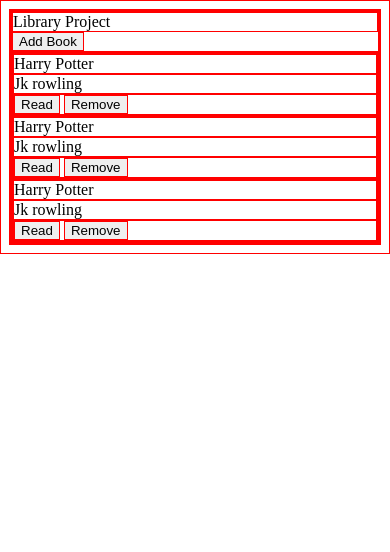
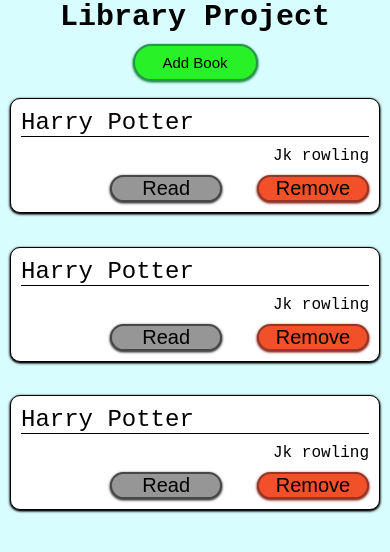
Before and after one commit to Unstable-Groot/odin-library, a plain HTML site: page index.html in a window 390 px wide. Drawn offline with Linux system fonts and the light colour scheme.

Commit message:
Implimented styling for mobile devices

```diff
--- a/style.css
+++ b/style.css
@@ -1,4 +1,127 @@
+
 * {
-    border: 1px solid red;
+    padding: 0;
+    margin: 0;
+    /*border: 1px solid red;*/
     box-sizing: border-box;
 }
+
+body {
+    font-family: 'Courier New', Courier, monospace;
+    background-color: #d8fdff;
+}
+
+.info-container {
+    display: flex;
+    flex-direction: column;
+    justify-content: space-between;
+    align-items: center;
+    gap: 0.625rem;
+    padding: 0 0.625rem;
+}
+
+.info-container header {
+    font-size: 1.875rem;
+    text-align: center;
+    font-weight: 800;
+}
+
+.info-container button {
+    font-size: 0.938rem;
+    width: 7.813rem;
+    padding: .5rem;
+
+    /* color controls */
+    --add-button-color: #28f128;
+    --add-button-border-color: rgb(42, 148, 77);
+    background-color: var(--add-button-color);
+    box-shadow: 0 1px 3px var(--add-button-border-color), 0 1px 2px var(--add-button-border-color);
+    border: 2px solid var(--add-button-border-color);
+    border-radius: 1.875rem;
+}
+
+.book-container {
+    display: grid;
+    grid-template-columns: 1fr;
+    grid-auto-rows: 1fr;
+}
+
+.book {
+    margin: clamp(0.625rem, 2vh, 1.25rem) 0.625rem;
+
+    /* color controls */
+    --book-bg-color: #ffffff;
+    --book-border-color: rgb(3, 3, 3);
+    background-color: var(--book-bg-color);
+    box-shadow: 0 1px 3px var(--book-border-color), 0 1px 2px var(--book-border-color);
+    border: 1px solid var(--book-border-color);
+    border-radius: 10px;
+}
+
+.book > * {
+    margin: .625rem;
+}
+
+.title {
+    font-size:1.5rem;
+    border-bottom: 1px solid black;
+}
+
+.author {
+    font-size: 1rem;
+    text-align: end;
+}
+
+.buttons {
+    display: flex;
+    justify-content: end;
+    gap: 10%;
+
+}
+
+.buttons > button {
+    width: 7rem;
+    font-size: 1.25rem;
+
+    /* color controls */
+    --buttons-color: #fff;
+    --buttons-border-color: #fff;
+    background-color: var(--buttons-color);
+    box-shadow: 0 1px 3px var(--buttons-border-color), 0 1px 2px var(--buttons-border-color);
+    border: 2px solid var(--buttons-border-color);
+    border-radius: 1.875rem;
+}
+
+.buttons > .read {
+    --buttons-color: #969696;
+    --buttons-border-color: #474747;
+}
+
+.buttons > .remove {
+    --buttons-color: #f15028;
+    --buttons-border-color: #94362a;
+}
+
+
+
+
+/* tablet */
+@media screen and (min-width: 480px) {
+    body {
+      background-color: lightblue;
+    }
+  }
+
+/* laptop */
+@media screen and (min-width: 768px) {
+    body {
+      background-color: #ade6b6;
+    }
+  }
+
+/* big screen */
+@media screen and (min-width: 1000px) {
+    body {
+      background-color: #d0e6ad;
+    }
+  }
```
